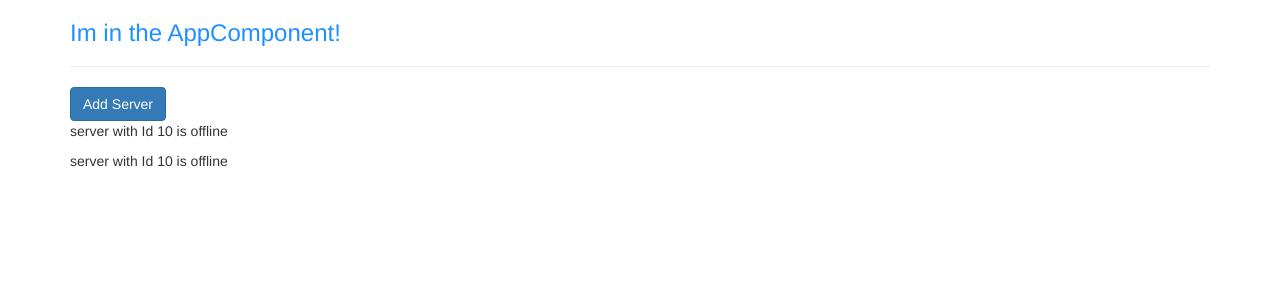
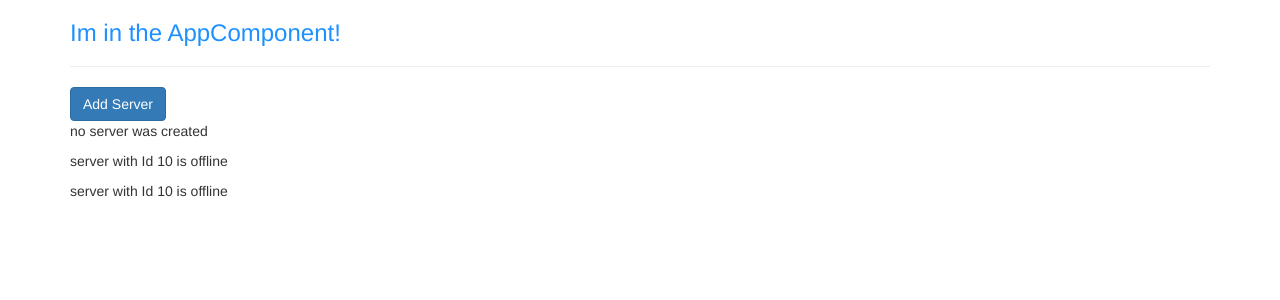
Before and after one commit to mik3ymikes/Angular-the-complete-guide, an Angular app in the folder the-basics/: page / in a window 1280 px wide. Shown: the top 300 px of the page. Built offline with nearby package versions, Linux system fonts and the light colour scheme.

Commit message:
on event binding

```diff
--- a/the-basics/src/app/servers/servers.component.html
+++ b/the-basics/src/app/servers/servers.component.html
@@ -1,3 +1,6 @@
-<button class="btn btn-primary" [disabled]="!allowNewServer">Add Server</button>
+<button class="btn btn-primary" [disabled]="!allowNewServer"
+(click)="onCreateServer()">Add Server</button>
+<p> {{ serverCreationStatus }}</p>
+<!-- <p [innerText]="allowNewServer">  </p> -->
 <app-server></app-server>
 <app-server></app-server>
--- a/the-basics/src/app/servers/servers.component.ts
+++ b/the-basics/src/app/servers/servers.component.ts
@@ -9,6 +9,7 @@
 })
 export class ServersComponent implements OnInit {
 allowNewServer=false;
+serverCreationStatus="no server was created"
 
 constructor(){
   setTimeout(()=>{
@@ -19,4 +20,7 @@
 ngOnInit() {
 
 }
+onCreateServer(){
+  this.serverCreationStatus="server was created"
 }
+}
```
